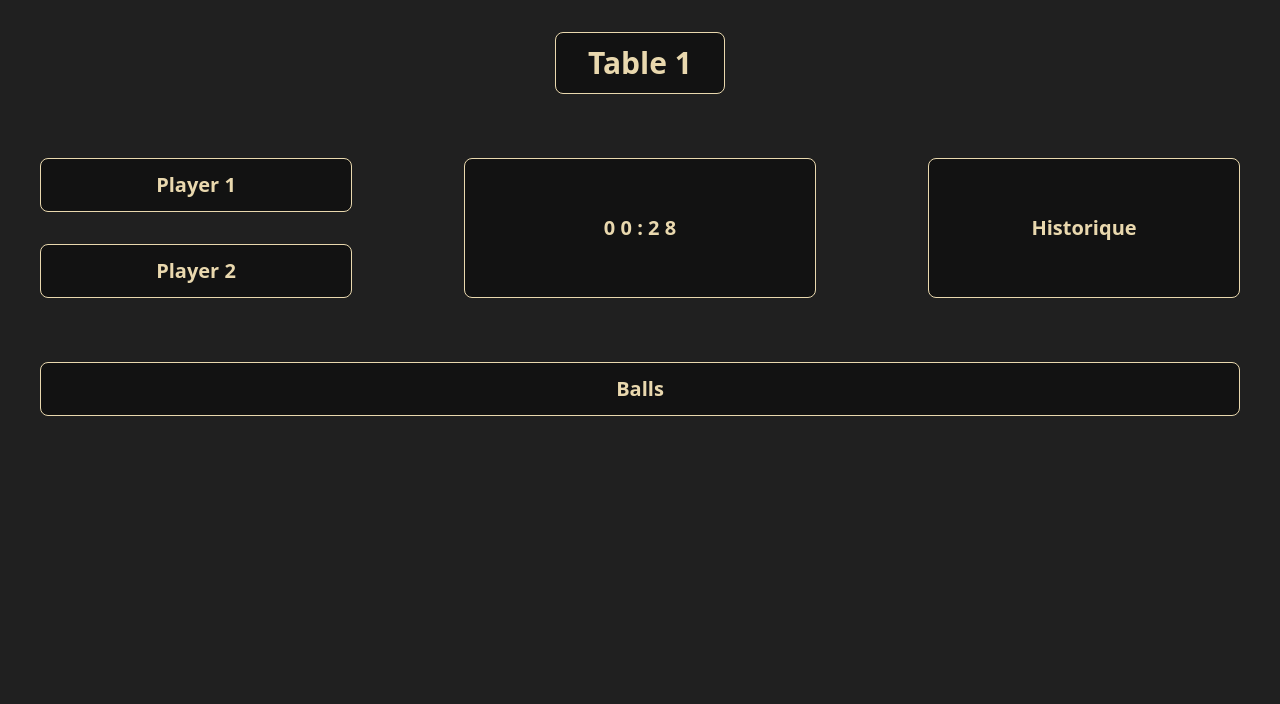
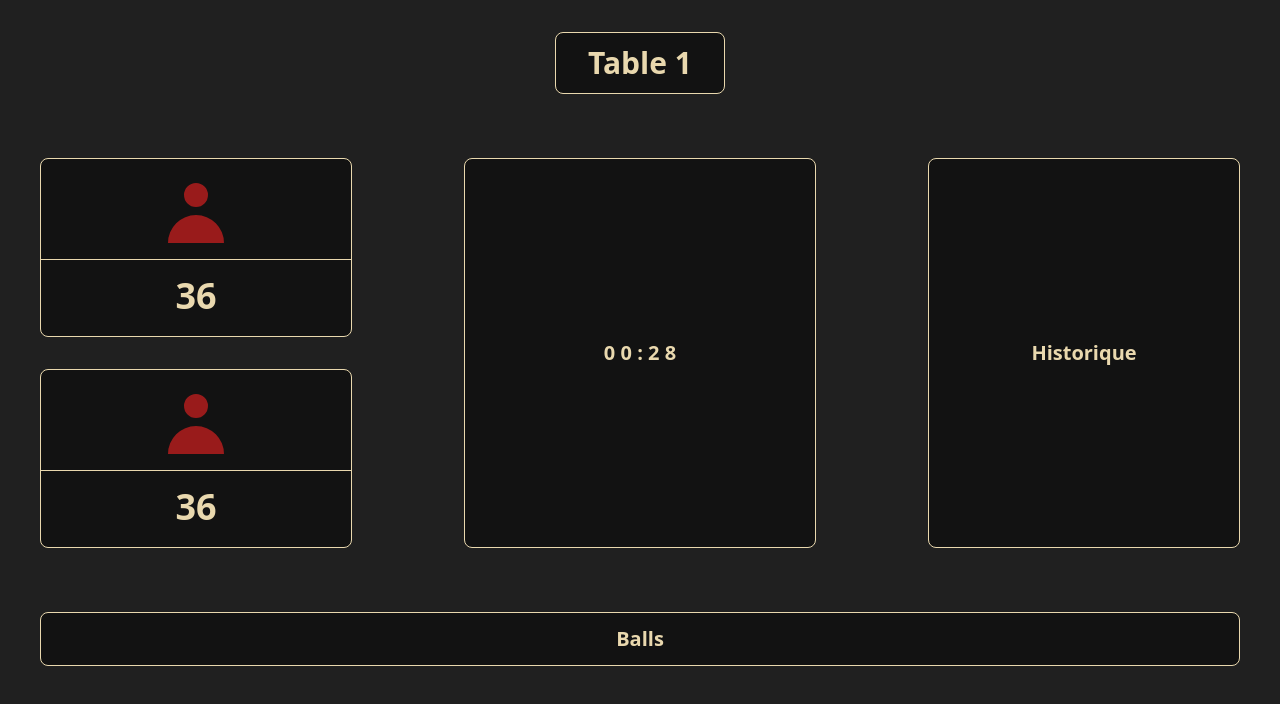
Before and after one commit to gourraguis/snooker-scoreboard, a Next.js app in the folder web/: page / in a window 1280 px wide. Shown: the top 704 px of the page. Built offline with nearby package versions, Linux system fonts and the light colour scheme.

Commit message:
Add selected user logic

```diff
--- /dev/null
+++ b/web/atoms/selectedUserState.ts
@@ -0,0 +1,8 @@
+import { atom } from 'recoil';
+
+export const selectedUserState = atom({
+  key: 'user',
+  default: {
+    selectedUser: undefined,
+  },
+});
--- a/web/components/Player.tsx
+++ b/web/components/Player.tsx
@@ -1,10 +1,28 @@
+import { UserIcon } from '@heroicons/react/solid';
+import { useRecoilState } from 'recoil';
+import { selectedUserState } from '../atoms/selectedUserState';
+
 const Player = ({ player }: any) => {
+  const [selectedUser, setSelectedUser] = useRecoilState(selectedUserState);
+  const handleUser = () => {
+    setSelectedUser(player);
+  };
   return (
     <div
-      className="flex justify-center items-center border-[1px]
-        border-primary-w bg-primary-b rounded-lg px-8 py-3 my-8"
+      onClick={handleUser}
+      className={`flex flex-col justify-center items-center border-[1px]
+        border-primary-w bg-primary-b rounded-lg py-1
+        my-8 divide-y divide-primary-w ${
+          selectedUser === player &&
+          'divide-green-600 border-green-600 shadow-md shadow-green-600 '
+        }"`}
     >
-      <h1 className="text-primary-w font-semibold text-xl">{`Player ${player}`}</h1>
+      <div className="w-full flex justify-center items-center">
+        <UserIcon className="w-20 h-20 text-red-800 my-2" />
+      </div>
+      <div className="w-full flex justify-center items-center">
+        <h1 className="text-primary-w font-semibold text-4xl py-4">36</h1>
+      </div>
     </div>
   );
 };
--- a/web/package.json
+++ b/web/package.json
@@ -8,6 +8,7 @@
     "lint": "next lint"
   },
   "dependencies": {
+    "@heroicons/react": "^1.0.5",
     "axios": "^0.24.0",
     "next": "12.0.7",
     "react": "17.0.2",
```
Also changed, not shown: 1 other file (tests, documents, lock files or other folders).
